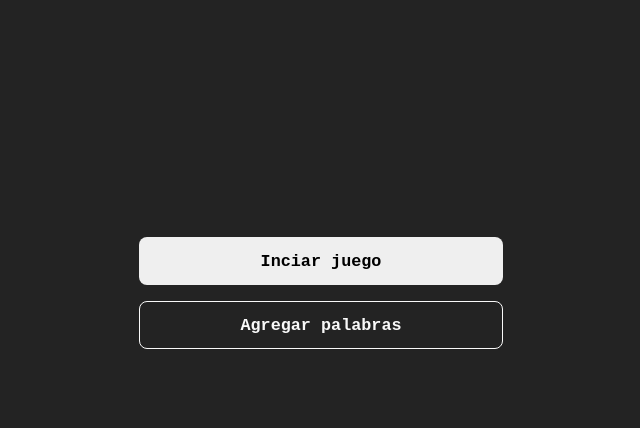
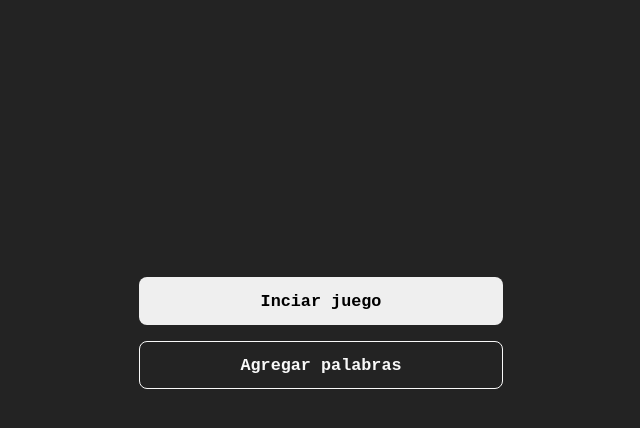
Before and after one commit to keyjuusan/AhorcadoChallenge, a plain HTML site: page index.html in a window 1280 px wide. Shown: the part 52-480 px from the top of the page, without its empty margins (319-959 px from the left). Drawn offline with Linux system fonts and the light colour scheme.

Commit message:
Terminando de ajustar el responsive del juego con nuevos conocimientos

```diff
--- a/assets/css/style.css
+++ b/assets/css/style.css
@@ -251,6 +251,10 @@ textarea {
 /* RESPONSIVE */
 @media screen and (min-width:760px) {
 
+.principal__menu{
+	height: 80vh;
+}
+
 .btn{
 	width: 30%;
 }
```
